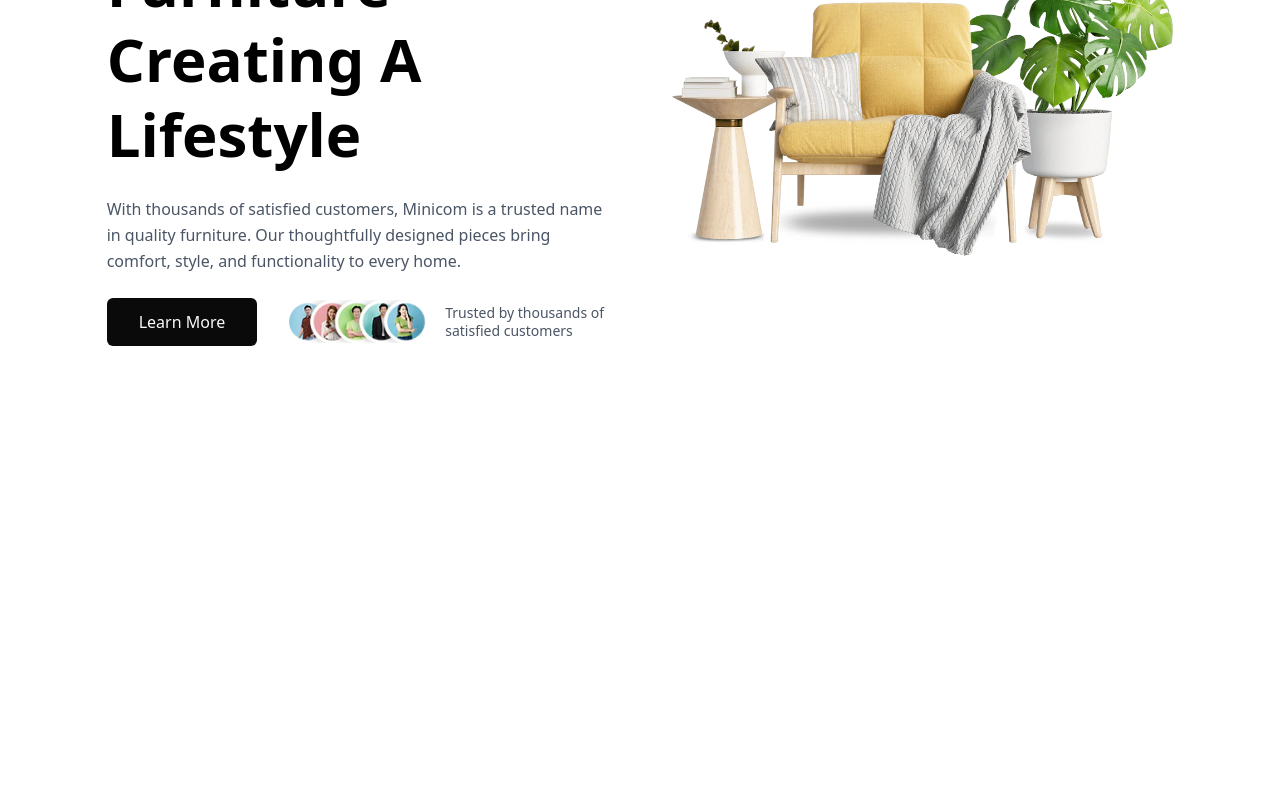
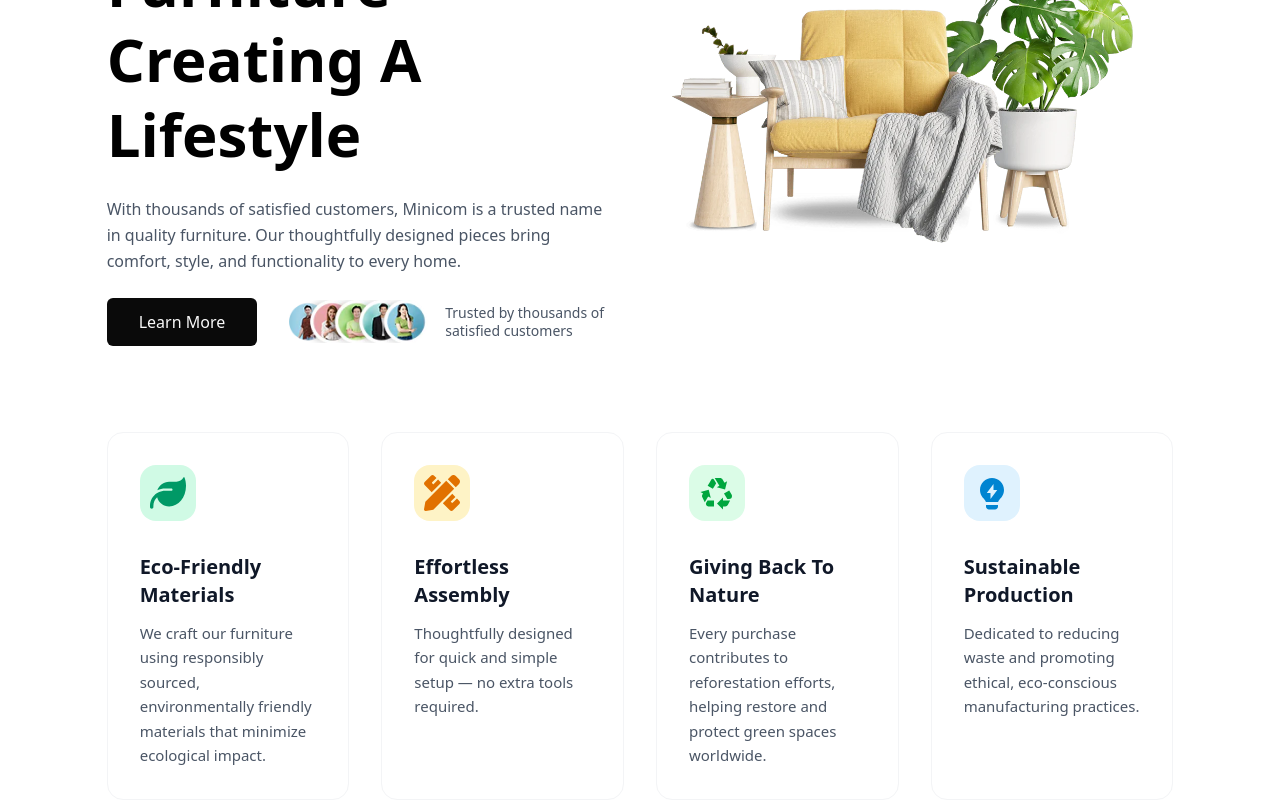
Before and after one commit to ruhul2003/Mini-Com, a Next.js app: page / in a window 1280 px wide. Shown: the part 440-1240 px from the top of the page. Before the commit the page ends 800 px from the top, so only its background shows below. Built offline with nearby package versions, Linux system fonts and the light colour scheme.

Commit message:
Designed features section

```diff
--- a/src/app/Components/Banner.jsx
+++ b/src/app/Components/Banner.jsx
@@ -22,7 +22,7 @@ const categories = [
 
 const Banner = () => {
     return (
-        <div className="bg-white w-10/12 mx-auto mt-16 flex overflow-hidden">
+        <div className="bg-white w-10/12 mx-auto mt-16 flex min-h-[90vh] overflow-hidden">
             <div className="w-full mx-auto flex flex-col ">
 
                 {/* Marquee Section */}
@@ -82,7 +82,7 @@ const Banner = () => {
                                         alt="Why Choose Us"
                                         width={140}
                                         height={50}
-                                        className="object-contain"
+                                        className="object-contain "
                                     />
                                     <p className='text-sm text-gray-600 leading-tight'>
                                         Trusted by thousands of <br /> satisfied customers
@@ -98,7 +98,7 @@ const Banner = () => {
                                 alt="Hero Image"
                                 width={950}
                                 height={650}
-                                className="w-full max-w-[620px] lg:max-w-[680px] xl:max-w-[750px] rounded-3xl object-cover"
+                                className="w-full pr-10 hover:scale-105 transition-transform duration-300 max-w-[620px] lg:max-w-[680px] xl:max-w-[750px] rounded-3xl object-cover"
                                 priority
                             />
                         </div>
--- /dev/null
+++ b/src/app/Components/Features.jsx
@@ -0,0 +1,81 @@
+import React from 'react';
+import { FaLeaf } from "react-icons/fa6";
+import { FaPencilRuler } from "react-icons/fa";
+import { MdOutlineRecycling } from "react-icons/md";
+import { RiLightbulbFlashFill } from "react-icons/ri";
+
+
+const Features = () => {
+    return (
+        <div className="w-10/12 mx-auto ">
+            <div className="grid grid-cols-1 md:grid-cols-2 lg:grid-cols-4 gap-8">
+
+                {/* Card 1 */}
+                <div className="group bg-white border border-gray-100 hover:border-gray-200 rounded-2xl p-8 transition-all duration-300 hover:shadow-xl hover:-translate-y-1">
+                    <div className="w-14 h-14 flex items-center justify-center bg-emerald-100 rounded-2xl mb-8 group-hover:bg-emerald-600 transition-colors">
+                        <FaLeaf className="text-4xl text-emerald-600 group-hover:text-white transition-colors" />
+                    </div>
+
+                    <h2 className="text-xl font-semibold text-gray-900 mb-3">
+                        Eco-Friendly Materials
+                    </h2>
+
+                    <p className="text-gray-600 leading-relaxed text-[15px]">
+                        We craft our furniture using responsibly sourced,
+                        environmentally friendly materials that minimize ecological impact.
+                    </p>
+                </div>
+
+                {/* Card 2 */}
+                <div className="group bg-white border border-gray-100 hover:border-gray-200 rounded-2xl p-8 transition-all duration-300 hover:shadow-xl hover:-translate-y-1">
+                    <div className="w-14 h-14 flex items-center justify-center bg-amber-100 rounded-2xl mb-8 group-hover:bg-amber-600 transition-colors">
+                        <FaPencilRuler className="text-4xl text-amber-600 group-hover:text-white transition-colors" />
+                    </div>
+
+                    <h2 className="text-xl font-semibold text-gray-900 mb-3">
+                        Effortless Assembly
+                    </h2>
+
+                    <p className="text-gray-600 leading-relaxed text-[15px]">
+                        Thoughtfully designed for quick and simple setup — no extra tools required.
+                    </p>
+                </div>
+
+                {/* Card 3 */}
+                <div className="group bg-white border border-gray-100 hover:border-gray-200 rounded-2xl p-8 transition-all duration-300 hover:shadow-xl hover:-translate-y-1">
+                    <div className="w-14 h-14 flex items-center justify-center bg-green-100 rounded-2xl mb-8 group-hover:bg-green-600 transition-colors">
+                        <MdOutlineRecycling className="text-4xl text-green-600 group-hover:text-white transition-colors" />
+                    </div>
+
+                    <h2 className="text-xl font-semibold text-gray-900 mb-3">
+                        Giving Back To Nature
+                    </h2>
+
+                    <p className="text-gray-600 leading-relaxed text-[15px]">
+                        Every purchase contributes to reforestation efforts,
+                        helping restore and protect green spaces worldwide.
+                    </p>
+                </div>
+
+                {/* Card 4 */}
+                <div className="group bg-white border border-gray-100 hover:border-gray-200 rounded-2xl p-8 transition-all duration-300 hover:shadow-xl hover:-translate-y-1">
+                    <div className="w-14 h-14 flex items-center justify-center bg-sky-100 rounded-2xl mb-8 group-hover:bg-sky-600 transition-colors">
+                        <RiLightbulbFlashFill className="text-4xl text-sky-600 group-hover:text-white transition-colors" />
+                    </div>
+
+                    <h2 className="text-xl font-semibold text-gray-900 mb-3">
+                        Sustainable Production
+                    </h2>
+
+                    <p className="text-gray-600 leading-relaxed text-[15px]">
+                        Dedicated to reducing waste and promoting ethical,
+                        eco-conscious manufacturing practices.
+                    </p>
+                </div>
+
+            </div>
+        </div>
+    );
+};
+
+export default Features;
--- a/src/app/layout.js
+++ b/src/app/layout.js
@@ -2,6 +2,7 @@ import { Geist, Geist_Mono } from "next/font/google";
 import "./globals.css";
 import NavBar from "./Components/NavBar";
 import Banner from "./Components/Banner";
+import Features from "./Components/Features";
 
 const geistSans = Geist({
   variable: "--font-geist-sans",
@@ -30,6 +31,7 @@ export default function RootLayout({ children }) {
       <body>
           <NavBar />
           <Banner />
+          <Features />
         <main>
           {children}
         </main>
```
